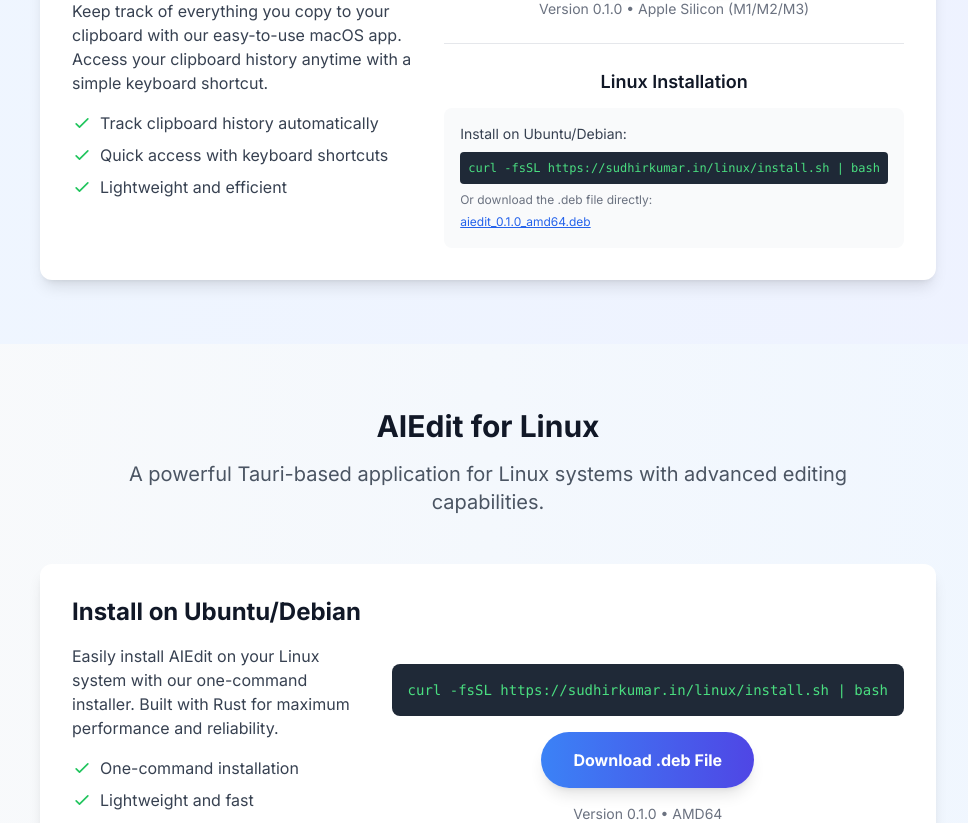
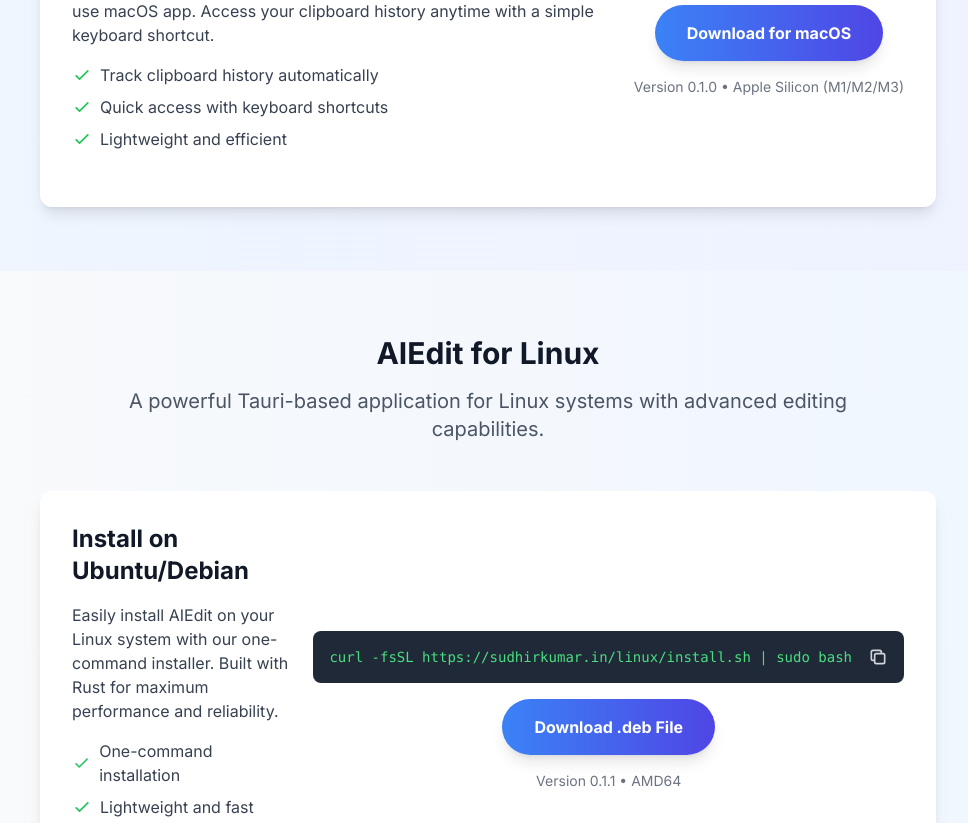
Before and after one commit to gitsudhir/next, a Next.js app: page / in a window 1280 px wide. Shown: the part 5192-6015 px from the top of the page, without its empty margins (152-1120 px from the left). Built offline with nearby package versions, Linux system fonts and the light colour scheme.

Commit message:
feat(app): add CopyButton component and update installation instructions for aiedit v0.1.1

```diff
--- a/app/page.tsx
+++ b/app/page.tsx
@@ -1,5 +1,6 @@
 import Image from "next/image";
 import Link from "next/link";
+import CopyButton from "../components/CopyButton";
 
 export const metadata = {
   title: "Sudhir Kumar | Lead Rust Developer & Payment Systems Expert",
@@ -526,23 +527,6 @@
                   <p className="mt-4 text-sm text-gray-500">
                     Version 0.1.0 • Apple Silicon (M1/M2/M3)
                   </p>
-                  <div className="mt-6 w-full border-t border-gray-200 pt-6">
-                    <h4 className="text-lg font-semibold text-gray-900 mb-3 text-center">Linux Installation</h4>
-                    <div className="bg-gray-50 rounded-lg p-4 w-full">
-                      <p className="text-sm text-gray-700 mb-2">Install on Ubuntu/Debian:</p>
-                      <code className="bg-gray-800 text-green-400 text-xs p-2 rounded block overflow-x-auto">
-                        curl -fsSL https://sudhirkumar.in/linux/install.sh | bash
-                      </code>
-                      <p className="text-xs text-gray-500 mt-2">Or download the .deb file directly:</p>
-                      <a
-                        href="/linux/aiedit_0.1.0_amd64.deb"
-                        download
-                        className="text-xs text-blue-600 hover:text-blue-800 underline mt-1 inline-block"
-                      >
-                        aiedit_0.1.0_amd64.deb
-                      </a>
-                    </div>
-                  </div>
                 </div>
               </div>
             </div>
@@ -589,18 +573,19 @@
                   </ul>
                 </div>
                 <div className="flex flex-col items-center">
-                  <div className="bg-gray-800 text-green-400 text-sm p-4 rounded-lg font-mono mb-4">
-                    <div>curl -fsSL https://sudhirkumar.in/linux/install.sh | bash</div>
+                  <div className="bg-gray-800 text-green-400 text-sm p-4 rounded-lg font-mono mb-4 flex items-center justify-between w-full">
+                    <div>curl -fsSL https://sudhirkumar.in/linux/install.sh | sudo bash</div>
+                    <CopyButton text="curl -fsSL https://sudhirkumar.in/linux/install.sh | sudo bash" />
                   </div>
                   <a
-                    href="/linux/aiedit_0.1.0_amd64.deb"
+                    href="/linux/aiedit_0.1.1_amd64.deb"
                     download
                     className="px-8 py-4 bg-gradient-to-r from-blue-500 to-indigo-600 text-white font-bold rounded-full hover:from-blue-600 hover:to-indigo-700 transition-all duration-300 shadow-lg hover:shadow-xl transform hover:-translate-y-1"
                   >
                     Download .deb File
                   </a>
                   <p className="mt-4 text-sm text-gray-500">
-                    Version 0.1.0 • AMD64
+                    Version 0.1.1 • AMD64
                   </p>
                 </div>
               </div>
--- /dev/null
+++ b/components/CopyButton.tsx
@@ -0,0 +1,31 @@
+'use client';
+
+import { useState } from 'react';
+
+export default function CopyButton({ text }: { text: string }) {
+  const [copied, setCopied] = useState(false);
+
+  const copyToClipboard = () => {
+    navigator.clipboard.writeText(text);
+    setCopied(true);
+    setTimeout(() => setCopied(false), 2000);
+  };
+
+  return (
+    <button
+      onClick={copyToClipboard}
+      className="ml-4 text-gray-300 hover:text-white transition-colors"
+      title="Copy to clipboard"
+    >
+      {copied ? (
+        <svg className="w-5 h-5 text-green-400" fill="none" stroke="currentColor" viewBox="0 0 24 24" xmlns="http://www.w3.org/2000/svg">
+          <path strokeLinecap="round" strokeLinejoin="round" strokeWidth="2" d="M5 13l4 4L19 7"></path>
+        </svg>
+      ) : (
+        <svg className="w-5 h-5" fill="none" stroke="currentColor" viewBox="0 0 24 24" xmlns="http://www.w3.org/2000/svg">
+          <path strokeLinecap="round" strokeLinejoin="round" strokeWidth="2" d="M8 16H6a2 2 0 01-2-2V6a2 2 0 012-2h8a2 2 0 012 2v2m-6 12h8a2 2 0 002-2v-8a2 2 0 00-2-2h-8a2 2 0 00-2 2v8a2 2 0 002 2z"></path>
+        </svg>
+      )}
+    </button>
+  );
+}
```
Also changed, not shown: 2 other files (tests, documents, lock files or other folders).
